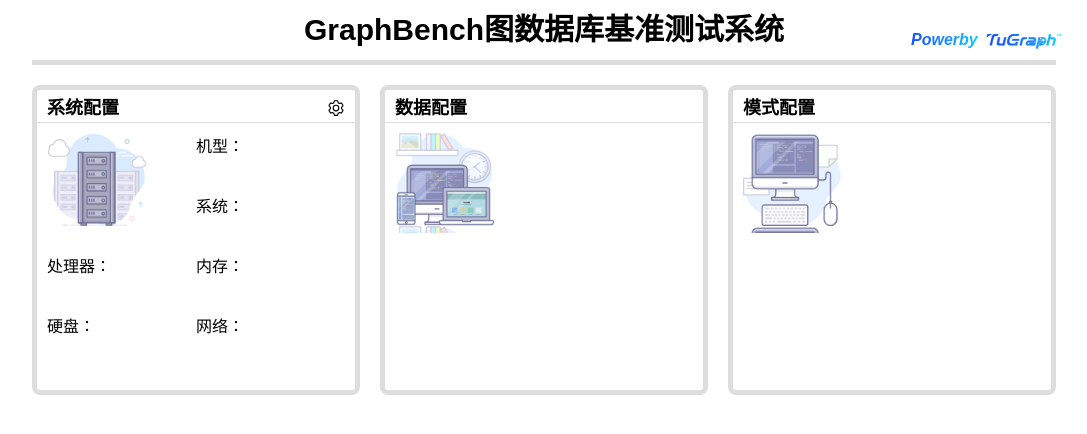
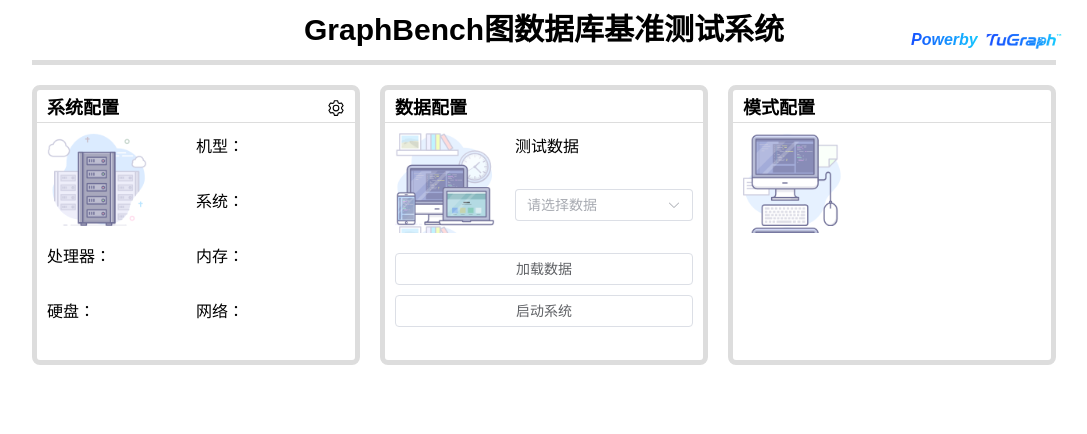
Before and after one commit to TuGraph-family/finbench-easyrun, a Vue app in the folder frontend/: page / in a window 1280 px wide. Shown: the top 434 px of the page, without its empty margins (96-1183 px from the left). Built offline with nearby package versions, Linux system fonts and the light colour scheme.

Commit message:
数据配置

```diff
--- a/frontend/src/components/DataInfo.vue
+++ b/frontend/src/components/DataInfo.vue
@@ -1,10 +1,31 @@
 <template>
     <div class="finbech-datainfo">
         <div class="finbech-datainfo-title">数据配置</div>
-        <div class="finbech-datainfo-img"></div>
+        <div class="finbech-datainfo-container">
+            <div class="finbech-datainfo-img"></div>
+            <div class="finbech-datainfo-name">测试数据</div>
+            <div>
+                <el-select v-model="data" placeholder="请选择数据">
+                    <el-option v-for="item in runviewStore.dataList" :key="item" :label="item" :value="item">
+                    </el-option>
+                </el-select>
+            </div>
+            <div class="btn-load-data">
+                <el-button>加载数据</el-button>
+            </div>
+            <div class="btn-start-system">
+                <el-button>启动系统</el-button>
+            </div>
+        </div>
+
+
     </div>
 </template>
 <script setup lang="ts">
+import { ref } from 'vue'
+import { useRunviewStore } from '@/stores/runview';
+const data = ref('')
+const runviewStore = useRunviewStore()
 
 </script>
 
@@ -19,12 +40,36 @@
         border-bottom: 1px solid #ddd;
     }
 
+    &-container {
+        display: grid;
+        grid-template-columns: 100px auto;
+        column-gap: 20px;
+        row-gap: 10px;
+        padding: 10px;
+    }
+
     &-img {
-        margin: 10px;
+        margin: 0 10px 10px 0;
         width: 100px;
         height: 100px;
         background-image: url('../assets/data.png');
         background-size: contain;
+        grid-row-start: 1;
+        grid-row-end: 3;
+    }
+
+    .btn-load-data {
+        grid-column-start: 1;
+        grid-column-end: 3;
+    }
+
+    .btn-start-system {
+        grid-column-start: 1;
+        grid-column-end: 3;
+    }
+
+    .el-button {
+        width: 100%;
     }
 }
 </style>
--- a/frontend/src/components/ModeInfo.vue
+++ b/frontend/src/components/ModeInfo.vue
@@ -30,5 +30,7 @@
         background-image: url('../assets/mode.png');
         background-size: contain;
     }
+
+
 }
 </style>
--- a/frontend/src/components/SystemInfo.vue
+++ b/frontend/src/components/SystemInfo.vue
@@ -82,7 +82,6 @@
 import { ref, reactive } from 'vue'
 import { useRunviewStore } from '../stores/runview'
 import type { SystemInfo } from '../type'
-import { ElMessageBox } from 'element-plus'
 const runviewStore = useRunviewStore()
 const dialogVisible = ref(false)
 const systemInfo = reactive<SystemInfo>({
@@ -136,7 +135,7 @@ function openDialog() {
 
     &-img {
         width: 100px;
-        height: 110px;
+        height: 100px;
         background-image: url('../assets/system.png');
         background-size: contain;
         background-repeat: no-repeat;
--- a/frontend/src/stores/runview.ts
+++ b/frontend/src/stores/runview.ts
@@ -1,11 +1,11 @@
 import { defineStore } from 'pinia'
-import type { SystemInfo, DataInfo, ModeInfo } from '../type'
+import type { SystemInfo, DataInfo, ModeInfo,DataList } from '../type'
 
 interface State {
   systemInfo: SystemInfo;
   dataInfo: DataInfo,
   modeInfo: ModeInfo,
-  dataList: Array<string>;
+  dataList: DataList;
 }
 
 export const useRunviewStore = defineStore('runview', {
--- a/frontend/src/type.ts
+++ b/frontend/src/type.ts
@@ -29,3 +29,6 @@ interface ValidateInfo {
 }
 
 export type ModeInfo = BenchmarkInfo | ValidateInfo;
+
+// 数据列表
+export  type DataList = Array<string>
--- a/frontend/src/views/RunView.vue
+++ b/frontend/src/views/RunView.vue
@@ -31,7 +31,7 @@ import ModeInfo from '@/components/ModeInfo.vue';
   >div {
     flex: 1;
     margin-right: 20px;
-    height: 300px;
+    height: 270px;
     border: 5px solid #ddd;
     border-radius: 8px;
   }
```
